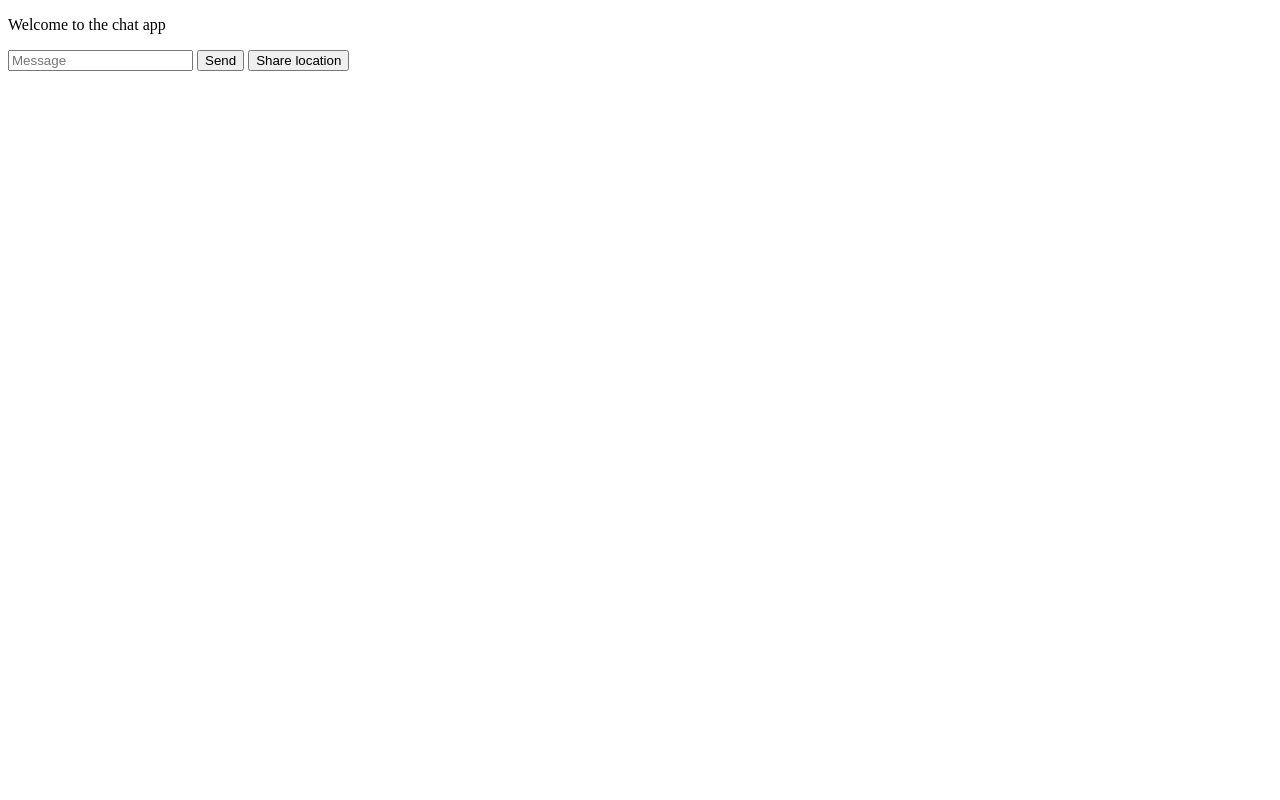
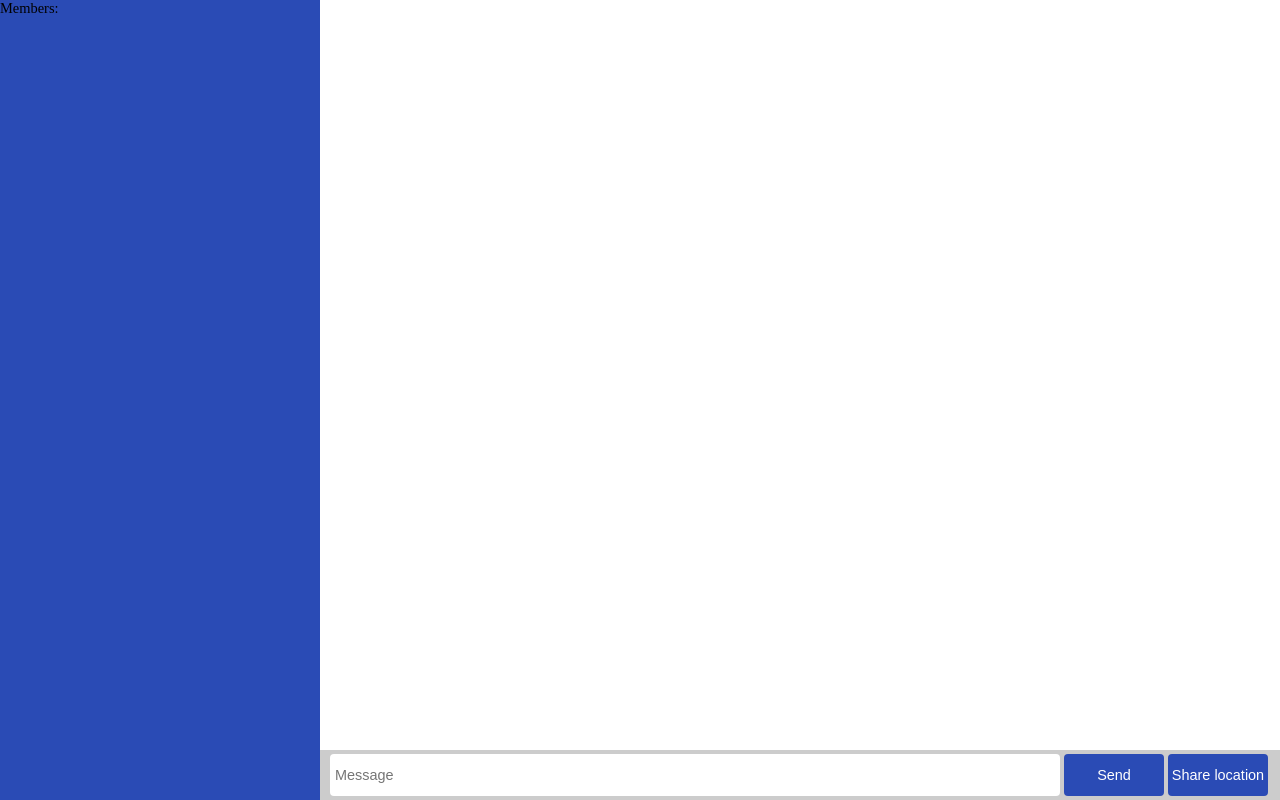
Before and after one commit to adamkopczynski/node-chat-app, a website: page public/index.html in a window 1280 px wide. Drawn offline with nearby package versions, Linux system fonts and the light colour scheme; no server answers.

Commit message:
Add some styles

```diff
--- /dev/null
+++ b/public/css/styles.css
@@ -0,0 +1,77 @@
+*{
+    margin: 0;
+    padding:0;
+    box-sizing: border-box;
+    font-weight: 300;
+    font-size: .95rem;
+}
+
+.chat{
+    height: 100vh;
+    display: grid;
+    grid-template-columns: 25% 75%;
+    grid-template-rows: auto 50px;
+    grid-template-areas:
+        "sidebar main"
+        "sidebar footer";
+}
+
+.chat__sidebar{
+    grid-area: sidebar;
+    background-color: #2a4bb5;
+}
+
+.chat__main{
+    grid-area: main;
+}
+
+.messages{
+    height: 100%;
+    padding: 10px;
+    overflow-x: hidden;
+    overflow-y: scroll;
+    list-style: none;
+}
+
+.messages .message{
+    max-width: 45%;
+    min-height: 30px;
+    margin-bottom: 10px;
+    padding: 4px 8px;
+    border-radius: 15px;
+    background-color: #2a4bb5;
+    color: #fff;
+    text-overflow: clip;
+}
+
+.chat__footer{
+    grid-area: footer;
+    background-color: #ccc;
+}
+
+.chat__footer .message-form{
+    display: flex;
+    height: 100%;
+    justify-content: space-around;
+    align-items: center;
+    padding: 4px 10px;
+}
+
+.chat__footer .message-form .message-input{
+    width: 100%;
+    height: 42px;
+    border: none;
+    margin-right: 2px;
+    border-radius: 4px;
+    padding: 0 5px;
+}
+
+.chat__footer .message-form .btn{
+    margin: 0 2px;
+    height: 42px;
+    background-color: #2a4bb5;
+    color: #fff;
+    min-width: 100px;
+    border:none;
+    border-radius: 4px;
+}
--- a/public/index.html
+++ b/public/index.html
@@ -2,23 +2,30 @@
 <html>
     <head>
         <meta charset="utf-8">
+        <link rel="stylesheet" href="/css/styles.css">
     </head>
-    <body>
-        <p>Welcome to the chat app</p>
+    <body class="chat">
 
-        <div class="messages">
-            <ol class="messages-list"></ol>
+        <div class="chat__sidebar">
+            <h2>Members: </h2>
+            <ul class="members-list"></ul>
         </div>
 
-        <form action="" class="message-form">
-            <input type="text" name="message" placeholder="Message">
-            <button class="send-btn" type="submit">
-                Send
-            </button>
-            <button class="share-location-btn">
-                Share location
-            </button>
-        </form>
+        <main class="chat__main">
+            <ol class="messages"></ol>
+        </main>
+
+        <footer class="chat__footer"></div>
+            <form class="message-form">
+                <input type="text" class="message-input" name="message" placeholder="Message">
+                <button class="send-btn btn" type="submit">
+                    Send
+                </button>
+                <button class="share-location-btn btn">
+                    Share location
+                </button>
+            </form>
+        </footer>
 
         <script src="/js/jquery-3.3.1.min.js"></script>
         <script src="/socket.io/socket.io.js"></script>
--- a/public/js/index.js
+++ b/public/js/index.js
@@ -9,15 +9,17 @@ $('.message-form').on('submit', (e) => {
 })
 
 socket.on('newMessage', (message) => {
-    console.log(message)
 
-    let li = $('<li></li>');
+    let li = $('<li class="message"></li>');
     li.text(`${message.from}: ${message.text}`);
-    $('.messages-list').append(li);
+    $('.messages').append(li);
 })
 
-$('.share-location-btn').on('click', (e) => {
+let locationBtn = $('.share-location-btn');
+locationBtn.on('click', (e) => {
     e.preventDefault();
+
+    locationButton.attr('disabled', 'disabled').text('Sending..');
 
     if(!navigator.geolocation){
        return alert('Geolocation is not supported by your browser.')
@@ -25,22 +27,24 @@ $('.share-location-btn').on('click', (e) => {
 
     navigator.geolocation.getCurrentPosition(function (position){
 
+        locationButton.removeAttr('disabled').text('Share location');
         socket.emit('createLocationMessage', {
             latitude: position.coords.latitude,
             longitude: position.coords.longitude
         })
 
     }, function(){
+        locationButton.removeAttr('disabled').text('Share location');
         alert('Unable to fetch the location.')
     })
 })
 
 socket.on('newLocationMessage', (message) => {
 
-    let li = $('<li></li>');
+    let li = $('<li class="message"></li>');
     let a = $('<a target="_blank">My current location</a>')
     li.text(`${message.from}: `);
     a.attr('href', message.url);
     li.append(a);
-    $('.messages-list').append(li);
+    $('.messages').append(li);
 })
```
